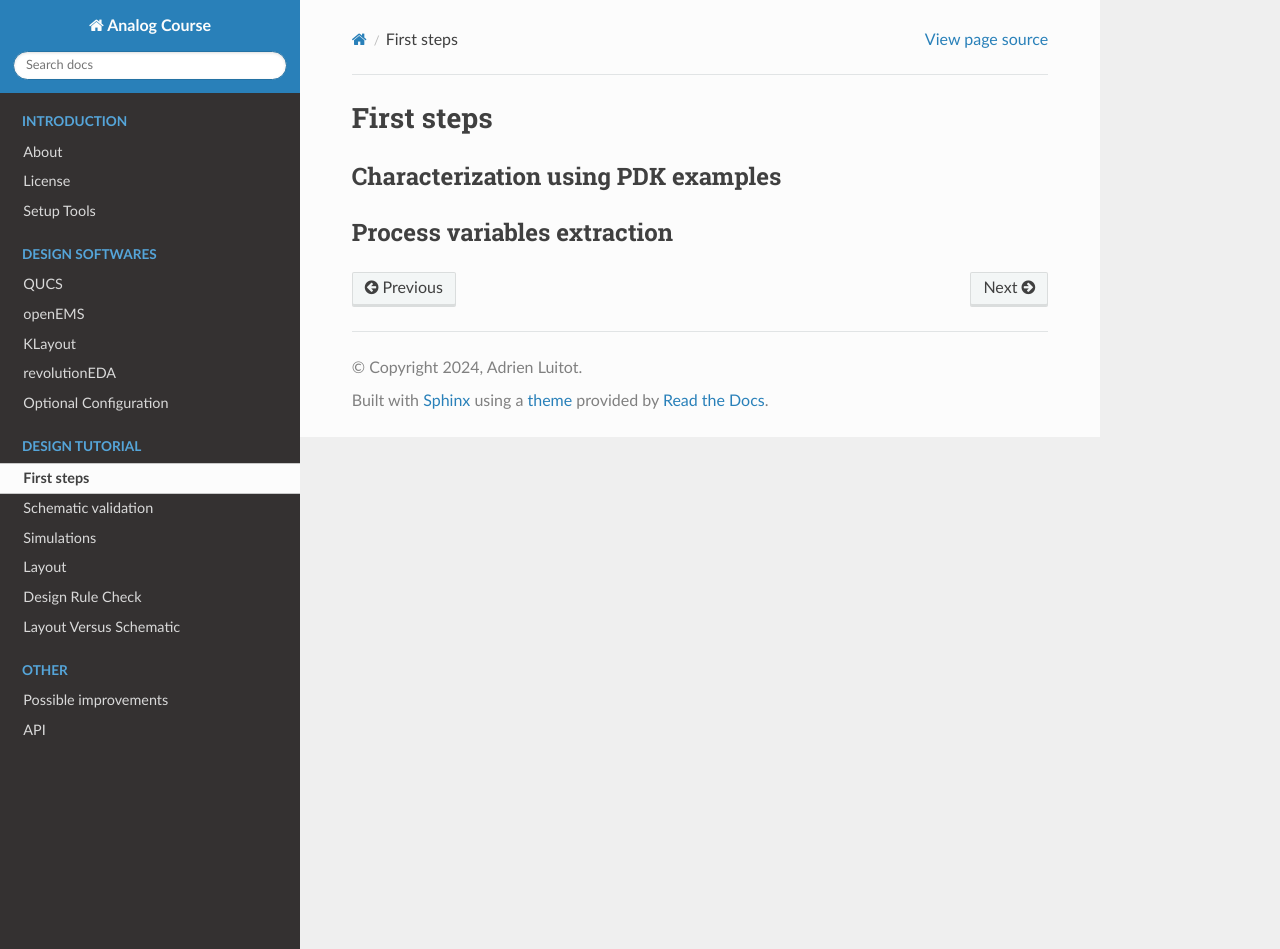
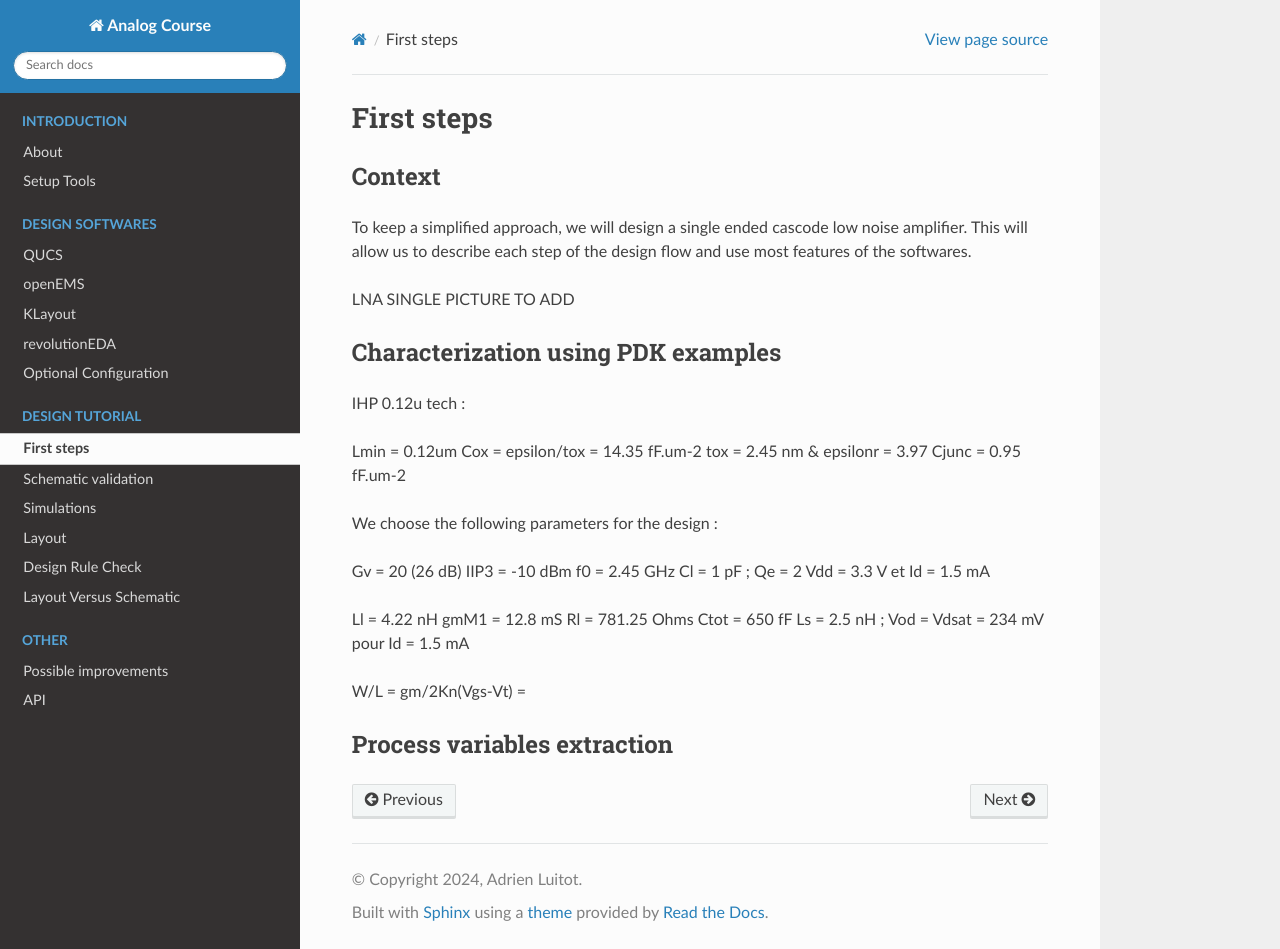
Before and after one commit to adrienluitot/analog-course-bak, a Sphinx documentation site: the page built from docs/source/design_tutorial/first_steps.rst, in a window 1280 px wide and 949 px high. Built offline with Sphinx 7.4.7 and the Read the Docs theme 3.1.0, drawn with Linux system fonts in a browser that asks for light colours.

Commit message:
Added content introduction + first steps

```diff
--- a/docs/source/design_tutorial/first_steps.rst
+++ b/docs/source/design_tutorial/first_steps.rst
@@ -1,6 +1,41 @@
 First steps
 ===========
+
+Context
+-------
+
+To keep a simplified approach, we will design a single ended cascode low noise amplifier.
+This will allow us to describe each step of the design flow and use most features of the softwares.
+
+LNA SINGLE PICTURE TO ADD
+
 Characterization using PDK examples
 -----------------------------------
+
+
+IHP 0.12u tech :
+
+Lmin = 0.12um
+Cox = epsilon/tox = 14.35 fF.um-2
+tox = 2.45 nm & epsilonr = 3.97
+Cjunc = 0.95 fF.um-2
+
+
+We choose the following parameters for the design :
+
+Gv = 20 (26 dB)
+IIP3 = -10 dBm
+f0 = 2.45 GHz
+Cl = 1 pF ; Qe = 2
+Vdd = 3.3 V et Id = 1.5 mA
+
+Ll = 4.22 nH
+gmM1 = 12.8 mS
+Rl = 781.25 Ohms
+Ctot = 650 fF
+Ls = 2.5 nH ; Vod = Vdsat = 234 mV pour Id = 1.5 mA
+
+W/L = gm/2Kn(Vgs-Vt) =
+
 Process variables extraction
 ----------------------------
--- a/docs/source/introduction/about.rst
+++ b/docs/source/introduction/about.rst
@@ -1,5 +1,9 @@
 About
 =====
 
+We are two students in microelectronics who work on a school project that involves design of an Analog circuit with open-source softwares. We wanted to elaborate a set of tutorials and documentation to simplify the usage of open-source CAD softwares.
+
+If you notice a mistake in one of the sections in the tutorial, you can contact us by mail : email@xyz.com
+
 License
-=======
+-------
```
Also changed, not shown: docs/source/introduction/setup_tools.rst (+17 -1 lines).
